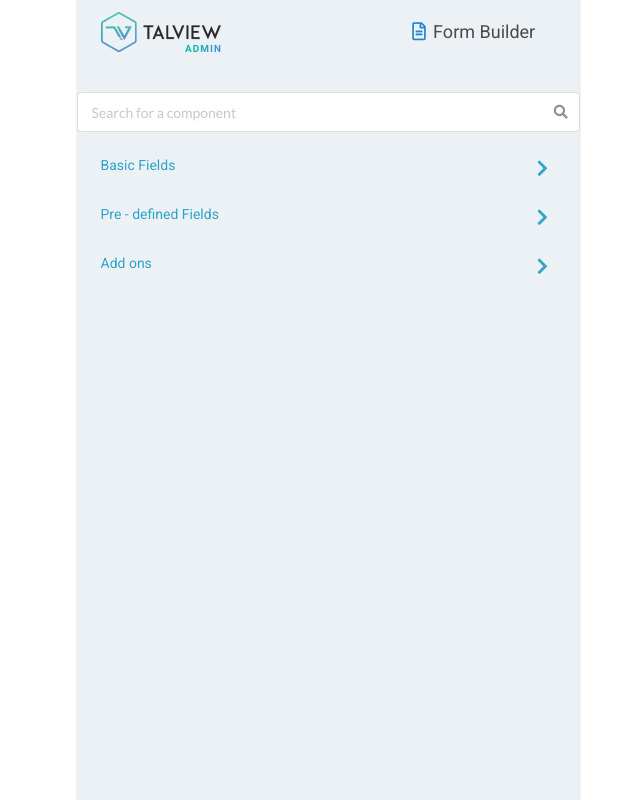
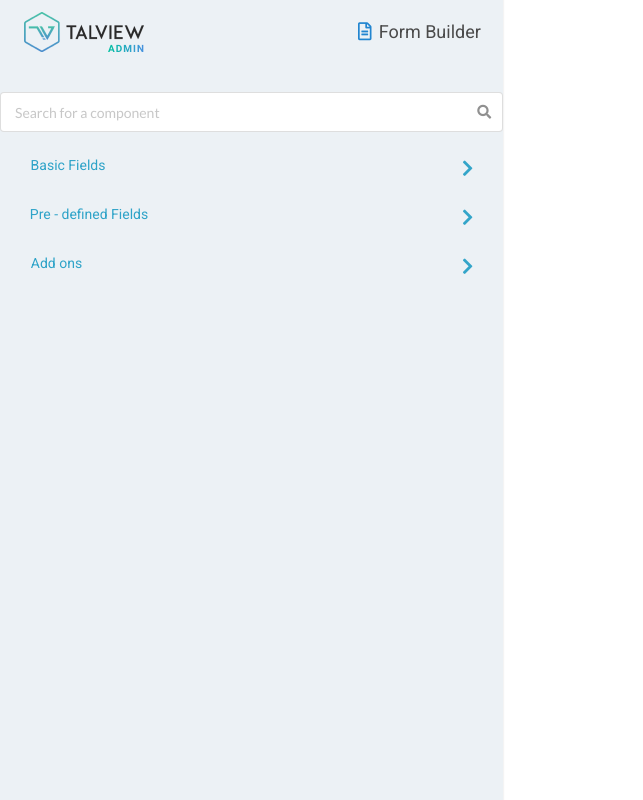
Before and after one commit to shreshth34/FormBuilder1.0, a React (Create React App) app: page / in a window 1280 px wide. Shown: the top 800 px of the page, without its empty margins (0-643 px from the left). Built offline with nearby package versions, Linux system fonts and the light colour scheme.

Commit message:
basic fields added

```diff
--- a/src/App.css
+++ b/src/App.css
@@ -35,7 +35,7 @@
 
 .toolbox{
 
-    height: 933px;
+    height: 1000px;
     width: 503px;
     background-color: #ECF1F5;
     box-shadow: 0 1px 2px 0 rgba(34,36,38,0.15);
--- a/src/App.js
+++ b/src/App.js
@@ -55,7 +55,7 @@ class App extends Component {
 
   render() {
     return (
-      <div className="ui container">
+      <div className="App">
         <div className="ui equal width stackable grid">
           <div className="column">
             <Toolbox data={this.state.uiElements} />
--- a/src/components/AddOns.js
+++ b/src/components/AddOns.js
@@ -1,20 +1,16 @@
 import React, { Component } from "react";
 import "../App.css";
-const showFieldsOnClick = () => {
-
-
-
-}
+const showFieldsOnClick = () => {};
 
 export class AddOns extends Component {
   render() {
     const pStyle = {
       height: "19px",
-      width: "88px",
+      width: "65px",
       color: "#2EA3C8",
       fontFamily: "Roboto",
       fontSize: "14px",
-      lineHeight: "19px",
+      lineHeight: "19px"
     };
 
     const angleIcon = {
--- a/src/components/PreDefinedFields.js
+++ b/src/components/PreDefinedFields.js
@@ -15,6 +15,7 @@ export class PreDefinedFields extends Component {
       fontFamily: "Roboto",
       fontSize: "14px",
       lineHeight: "19px",
+      marginLeft: "5px"
     };
 
     const angleIcon = {
```
Also changed, not shown: src/components/Renderer.js (line endings or trailing spaces).
